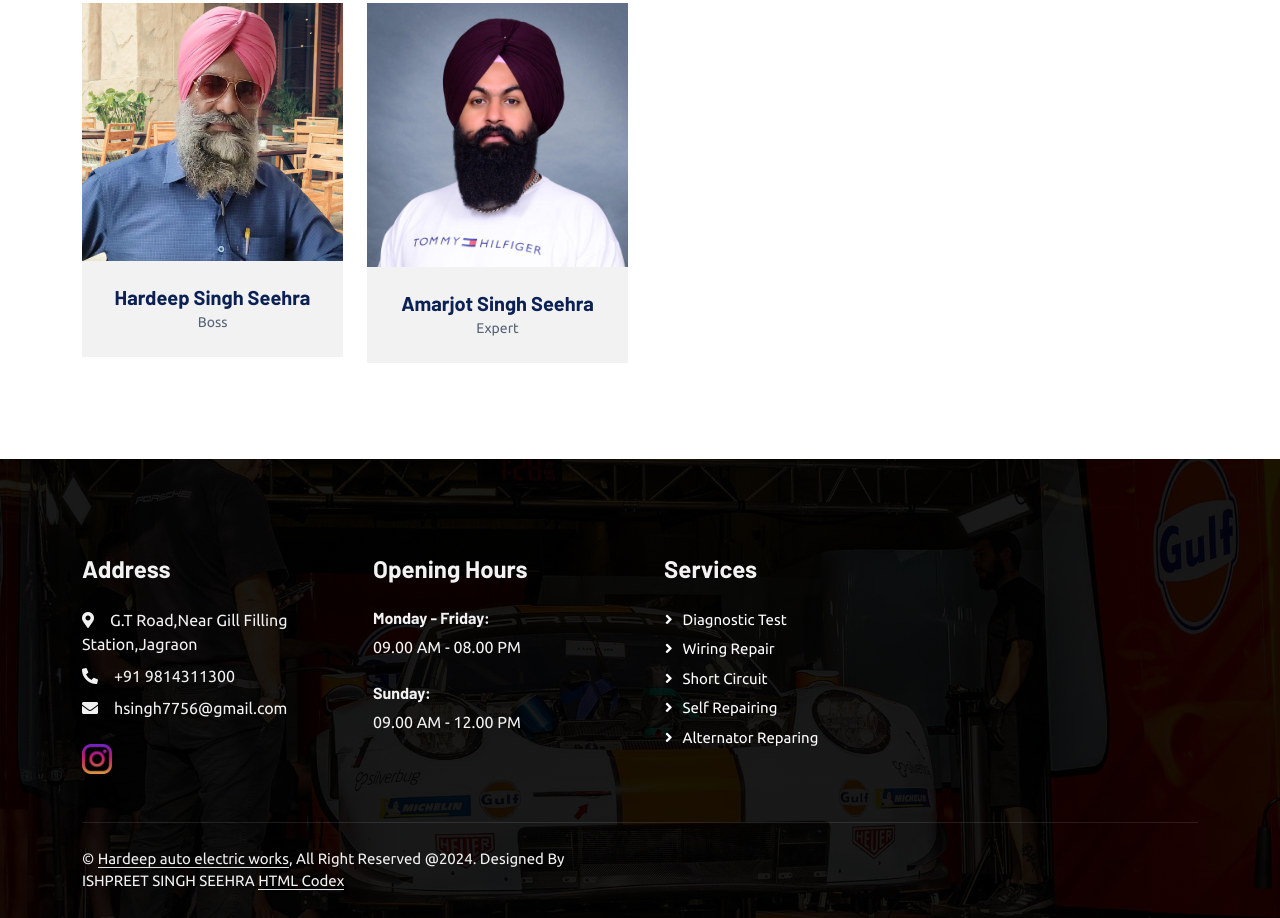
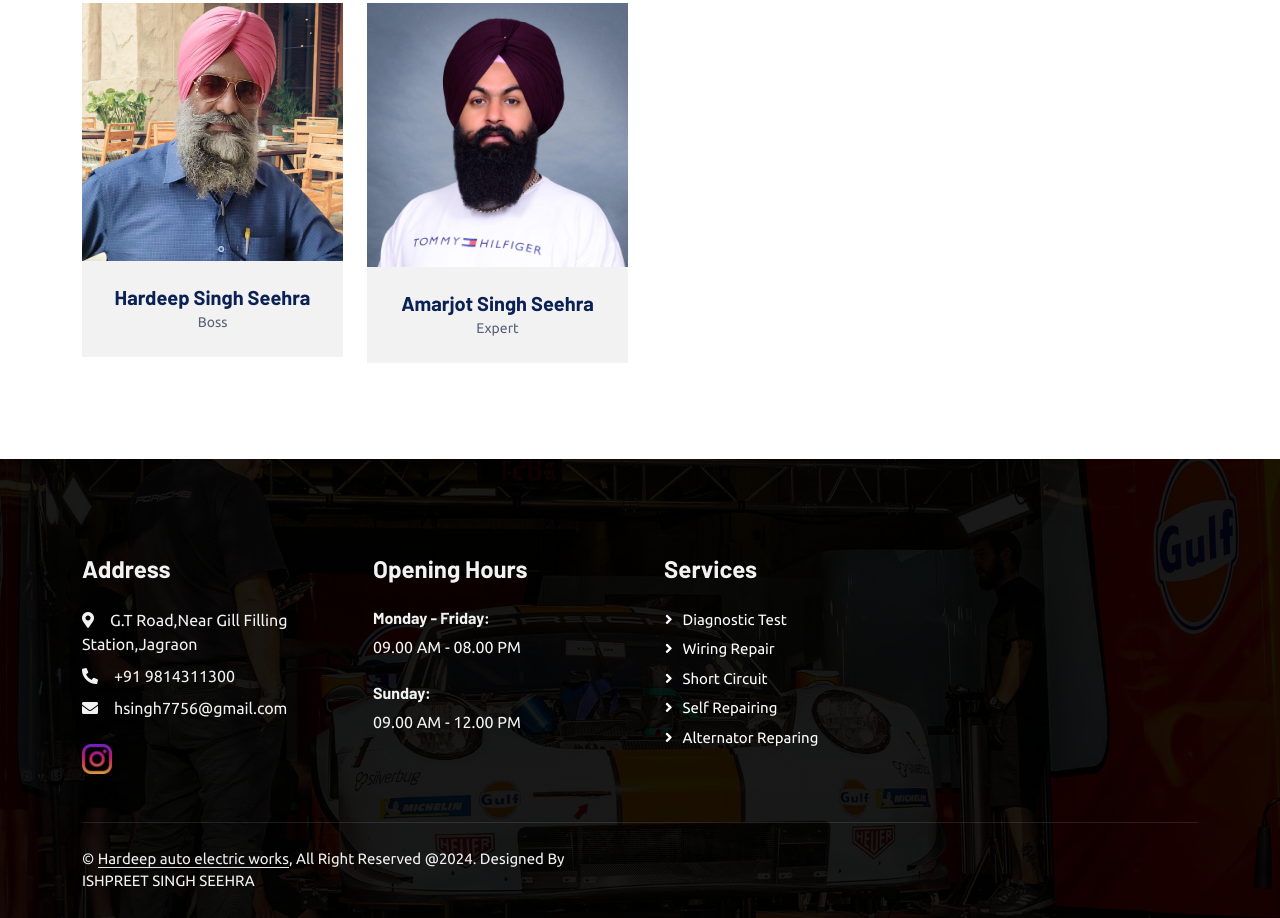
Before and after one commit to hardeepautoelectricworks/hardeepautoeletricworks, a plain HTML site: page service.html in a window 1280 px wide. Shown: the part 3403-4321 px from the top of the page. Drawn offline with nearby package versions, Linux system fonts and the light colour scheme.

Commit message:
Update service.html

```diff
--- a/service.html
+++ b/service.html
@@ -509,7 +509,7 @@
                         &copy; <a class="border-bottom" href="#">Hardeep auto electric works</a>, All Right Reserved @2024. Designed By ISHPREET SINGH SEEHRA
 
                         <!--/*** This template is free as long as you keep the footer author’s credit link/attribution link/backlink. If you'd like to use the template without the footer author’s credit link/attribution link/backlink, you can purchase the Credit Removal License from "https://htmlcodex.com/credit-removal". Thank you for your support. ***/-->
-                       <a class="border-bottom" href="https://htmlcodex.com">HTML Codex</a>
+
                     </div>
 
                 </div>
```
